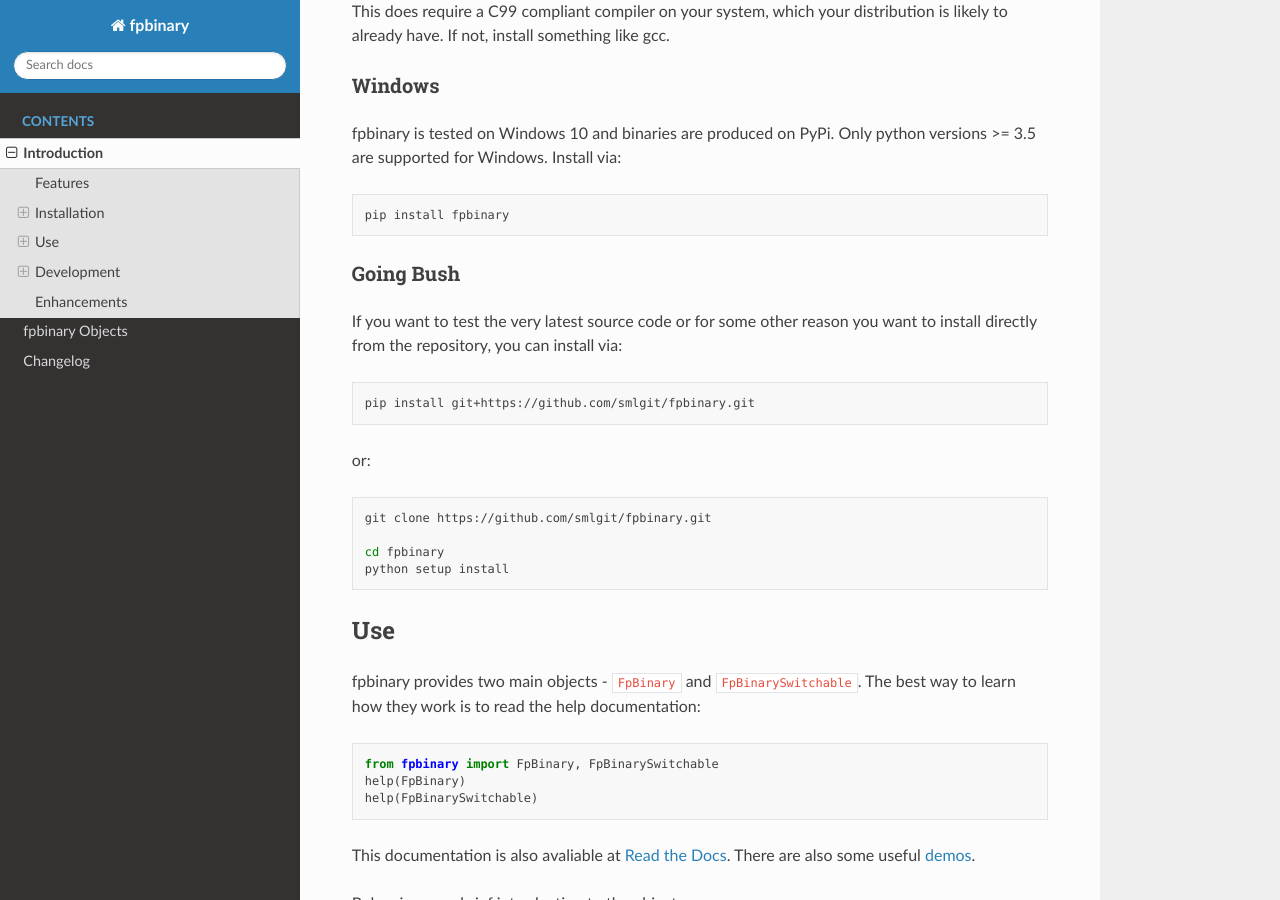
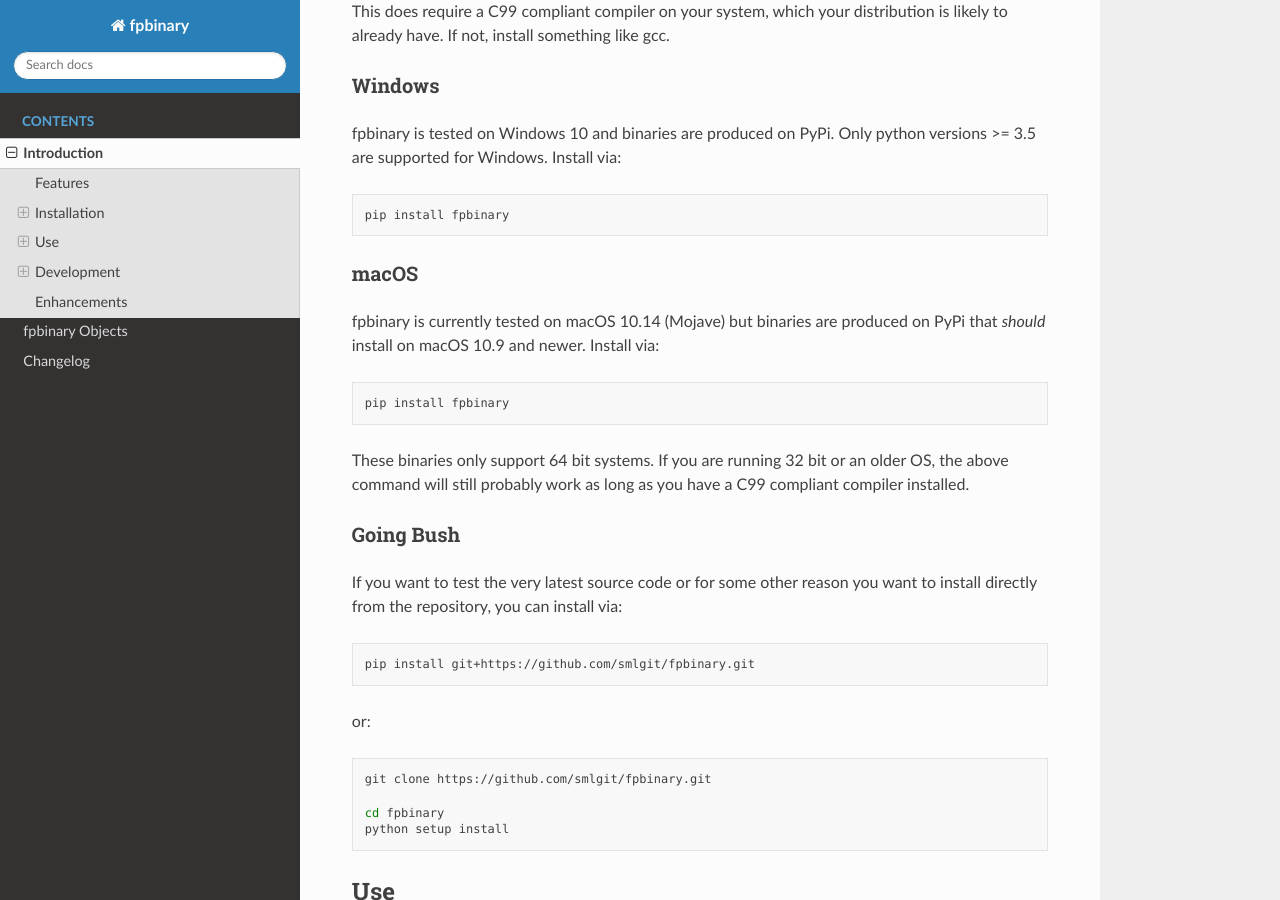
Before and after one commit to smlgit/fpbinary, a Sphinx documentation site: the page built from doc/intro.rst, in a window 1280 px wide and 900 px high, scrolled down 942 px. Built offline with Sphinx 7.4.7 and the Read the Docs theme 2.0.0, drawn with Linux system fonts in a browser that asks for light colours.

Commit message:
Added documentation for macOS.

```diff
--- a/doc/intro.rst
+++ b/doc/intro.rst
@@ -45,6 +45,17 @@
 .. code-block:: bash
 
    pip install fpbinary
+
+macOS
+^^^^^^^
+
+fpbinary is currently tested on macOS 10.14 (Mojave) but binaries are produced on PyPi that *should* install on macOS 10.9 and newer. Install via:
+
+.. code-block:: bash
+
+   pip install fpbinary
+
+These binaries only support 64 bit systems. If you are running 32 bit or an older OS, the above command will still probably work as long as you have a C99 compliant compiler installed.
 
 Going Bush
 ^^^^^^^^^^
--- a/setup.py
+++ b/setup.py
@@ -60,6 +60,7 @@
       classifiers=[
           'Operating System :: Microsoft :: Windows',
           'Operating System :: POSIX',
+          'Operating System :: MacOS :: MacOS X',
           'Programming Language :: Python :: 2.7',
           'Programming Language :: Python :: 3'],
 
```
